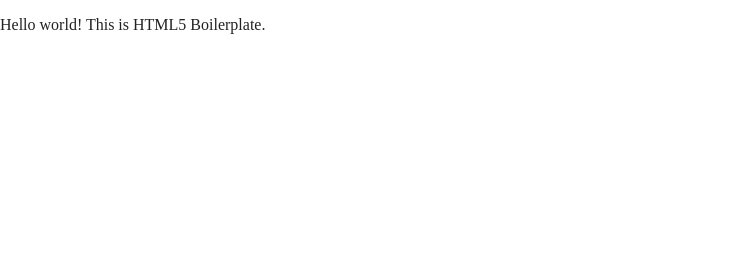
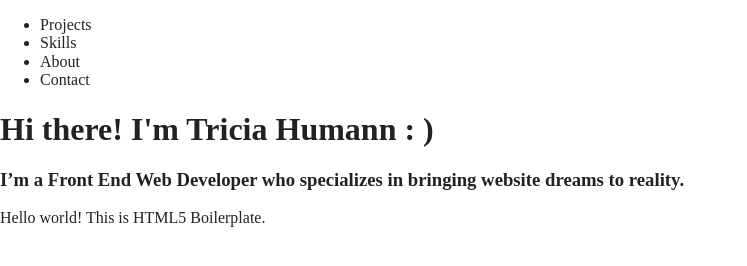
Before and after one commit to triciahumann/portfolio, a website built with Parcel: page index.html in a window 1280 px wide. Shown: the whole page, without its empty margins (0-747 px from the left). Built offline with nearby package versions, Linux system fonts and the light colour scheme.

Commit message:
Added header section to index.html. Header navigation is missing links that need to be added later

```diff
--- a/index.html
+++ b/index.html
@@ -23,6 +23,40 @@
 </head>
 
 <body>
+  <div class="container">
+    <!-- HEADER STARTS -->
+    <header>
+      <div class="content-wrapper">
+        <nav>
+          <ul class="nav-list">
+            <!-- NEED TO INSERT LINKS TO SUBSEQUENT PAGES -->
+            <li>
+              <a !--insert link --!></a>Projects
+            </li>
+            <li>
+              <a !--insert link --!></a>Skills
+            </li>
+            <li>
+              <a !--insert link --!></a>About
+            </li>
+            <li class="nav-contact">
+              <a !--insert link --!></a></a>Contact
+            </li>
+          </ul>
+        </nav>
+        <div class="header-divider">
+          <h1>Hi there! I'm Tricia Humann : )</h1>
+          <h3>I’m a Front End Web Developer who specializes in bringing website dreams to reality.</h3>
+        </div>
+      </div>
+    </header>
+  </div>
+
+  <main>
+
+  </main>
+
+</body>
 
  <!-- Add your site or application content here -->
  <p>Hello world! This is HTML5 Boilerplate.</p>
@@ -36,6 +70,5 @@
    ga('create', 'UA-XXXXX-Y', 'auto'); ga('set', 'anonymizeIp', true); ga('set', 'transport', 'beacon'); ga('send', 'pageview')
  </script>
  <script src="https://www.google-analytics.com/analytics.js" async></script>
-</body>
 
 </html>
```
Lines whose indentation alone changed are shown as unchanged.
